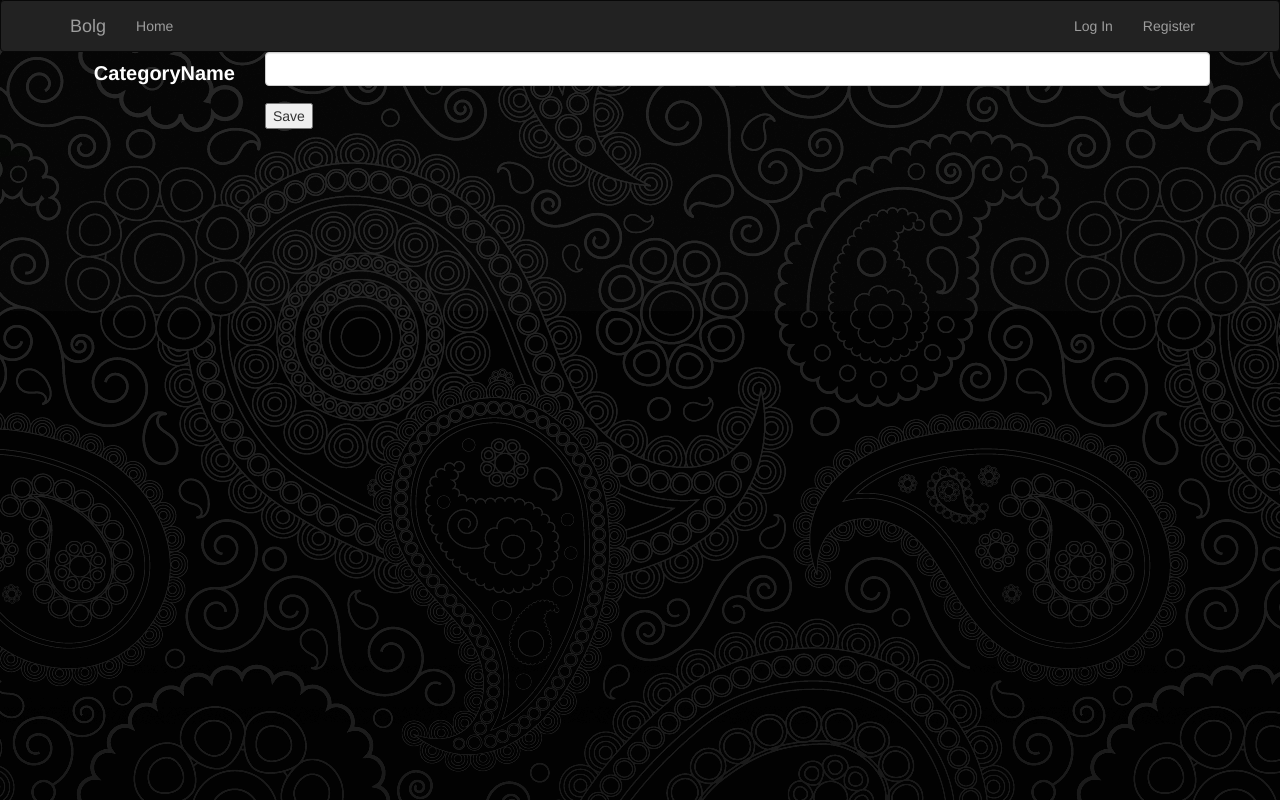
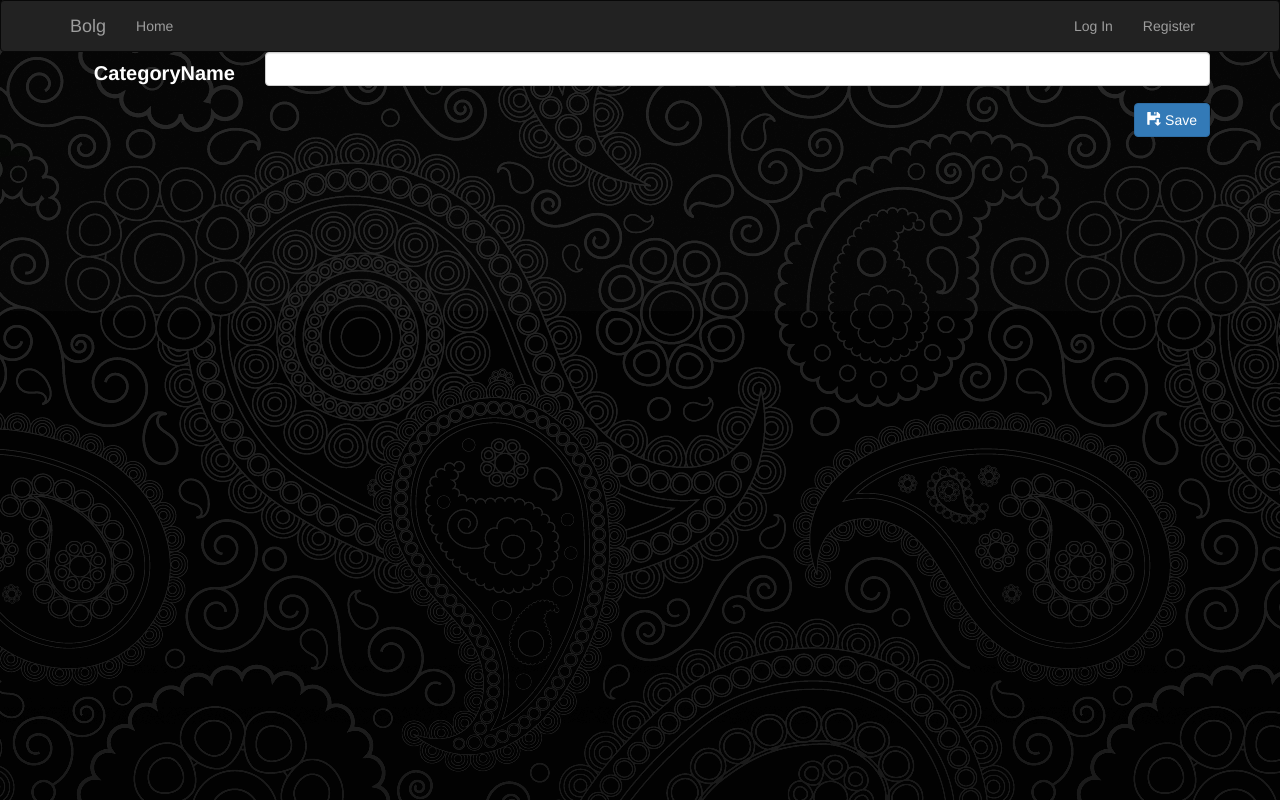
Before and after one commit to NadaBayoumy/DjangoPythonBlog, a Django app: page /new/ in a window 1280 px wide. Run offline with Django 3.2, Linux system fonts and the light colour scheme; some libraries are stand-ins or nearby versions.

Commit message:
edit button

```diff
--- a/Blog/BlogApp/templates/BlogApp/category_form.html
+++ b/Blog/BlogApp/templates/BlogApp/category_form.html
@@ -14,7 +14,8 @@ Category
              <div class="col-sm-10 col-sm-offset-2">
 
 
-           <button type="submit">Save</button>
+                       <button type="submit" class="btn btn-primary pull-right"><span class="glyphicon glyphicon-floppy-save"></span> Save</button>
+
             </div>
         </div>
     </form>
```
